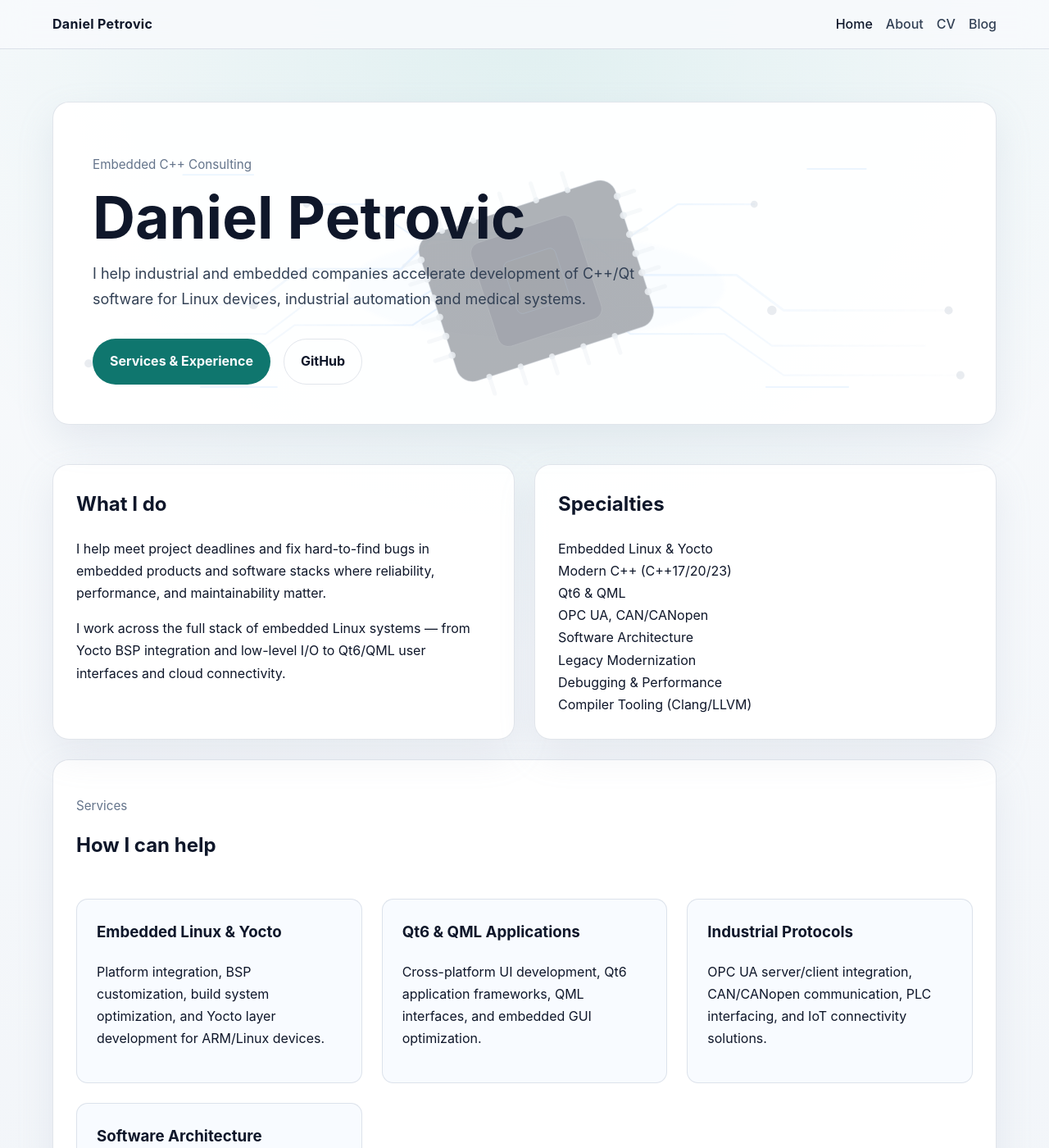
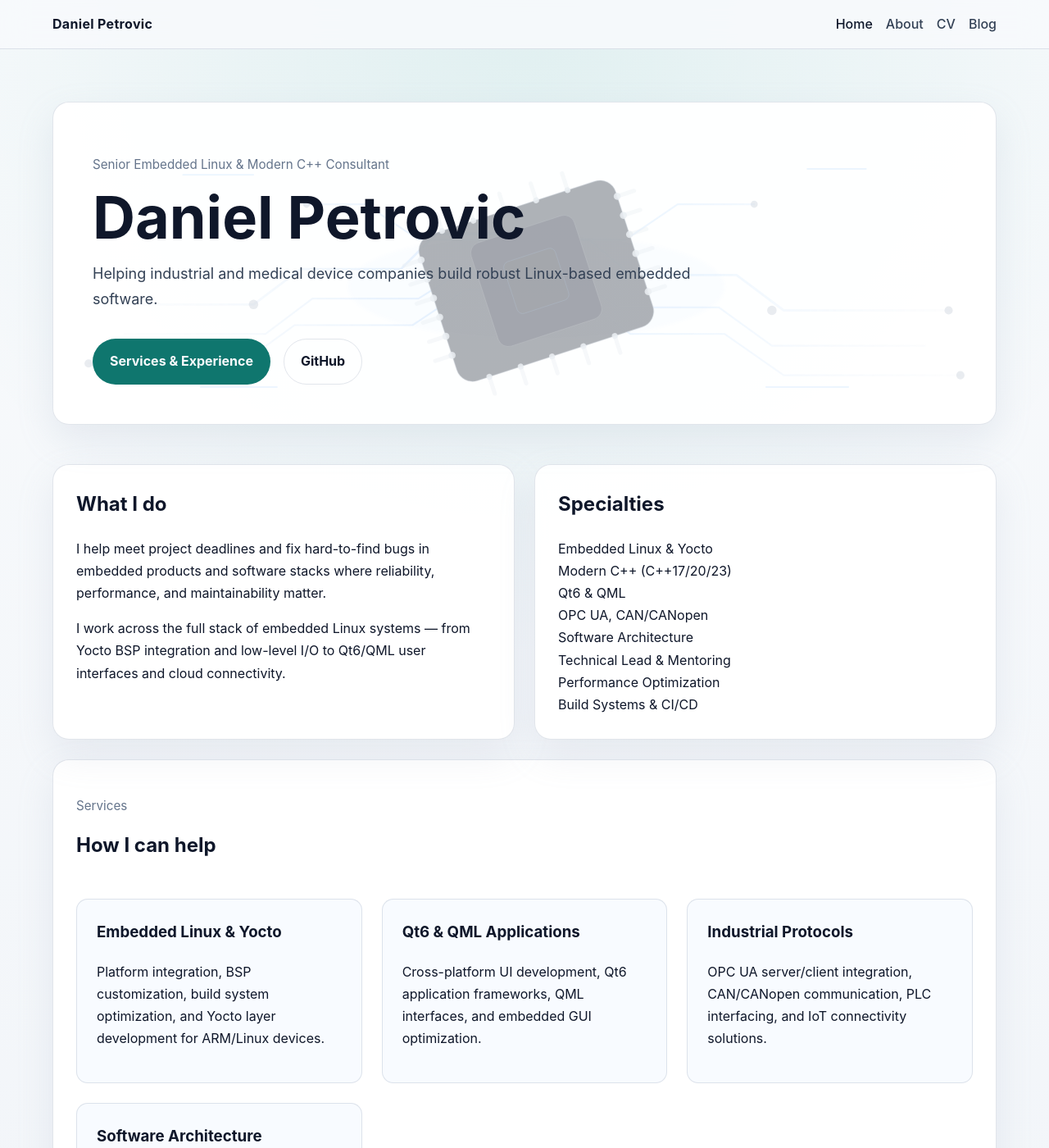
Before and after one commit to daniel-petrovic/daniel-petrovic.github.io, a Jekyll site: the page built from index.md, in a window 1280 px wide and 1400 px high. Shown: the whole window at 82% size. Built offline with Jekyll 4.4.1, drawn with Linux system fonts in a browser that asks for light colours.

Commit message:
Updated cv

```diff
--- a/Gemfile
+++ b/Gemfile
@@ -2,3 +2,6 @@ source "https://rubygems.org"
 
 gem "jekyll", "~> 4.2"
 gem "webrick", "~> 1.9"
+gem "csv"
+gem "base64"
+gem "bigdecimal"
--- a/_config.yml
+++ b/_config.yml
@@ -1,5 +1,5 @@
 title: Daniel Petrovic
-description: Embedded C++ consulting for industrial and medical systems — Yocto, Qt6, OPC UA, and modern C++ for Linux devices.
+description: Senior Embedded Linux & Modern C++ Consultant — Helping industrial and medical device companies build robust Linux-based embedded software with Yocto, Qt6, OPC UA, and modern C++.
 url: https://daniel-petrovic.github.io
 baseurl: ""
 markdown: kramdown
--- /dev/null
+++ b/_plugins/taint_patch.rb
@@ -0,0 +1,5 @@
+class Object
+  def tainted?
+    false
+  end
+end
--- a/index.md
+++ b/index.md
@@ -5,10 +5,10 @@ permalink: /
 ---
 
 <section class="hero">
-  <p class="eyebrow">Embedded C++ Consulting</p>
+  <p class="eyebrow">Senior Embedded Linux &amp; Modern C++ Consultant</p>
   <h1>Daniel Petrovic</h1>
   <p class="lead">
-    I help industrial and embedded companies accelerate development of C++/Qt software for Linux devices, industrial automation and medical systems.
+    Helping industrial and medical device companies build robust Linux-based embedded software.
   </p>
   <div class="hero-actions">
     <a class="button" href="{{ '/cv/' | relative_url }}">Services &amp; Experience</a>
@@ -34,9 +34,9 @@ permalink: /
       <li>Qt6 &amp; QML</li>
       <li>OPC UA, CAN/CANopen</li>
       <li>Software Architecture</li>
-      <li>Legacy Modernization</li>
-      <li>Debugging &amp; Performance</li>
-      <li>Compiler Tooling (Clang/LLVM)</li>
+      <li>Technical Lead &amp; Mentoring</li>
+      <li>Performance Optimization</li>
+      <li>Build Systems &amp; CI/CD</li>
     </ul>
   </article>
 </section>
```
Also changed, not shown: about.md (+4 -5 lines), cv.md (+17 -7 lines), Gemfile.lock.
